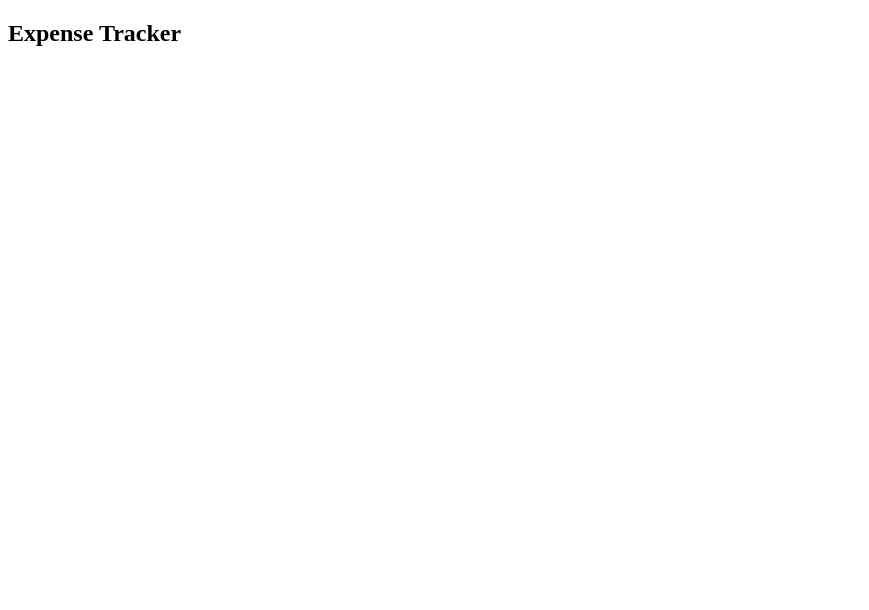
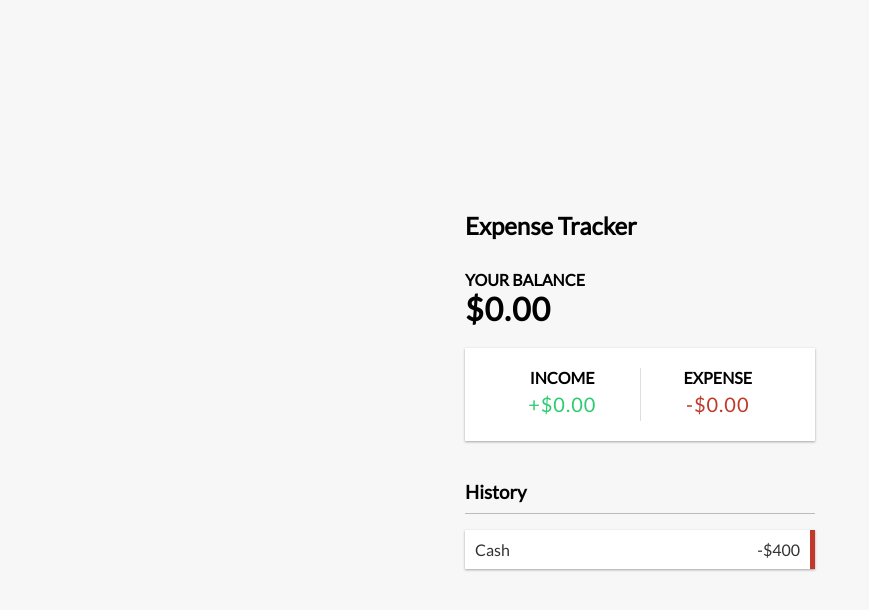
Before and after one commit to rajakrishna/MERN-Expense-Tracker, a React (Create React App) app: page / in a window 1280 px wide. Shown: the top 610 px of the page, without its empty margins (0-869 px from the left). Built offline with nearby package versions, Linux system fonts and the light colour scheme.

Commit message:
balance-tl-UI

```diff
--- a/src/App.css
+++ b/src/App.css
@@ -1,38 +1,151 @@
-.App {
-  text-align: center;
+@import url('https://fonts.googleapis.com/css?family=Lato&display=swap');
+
+:root {
+  --box-shadow: 0 1px 3px rgba(0, 0, 0, 0.12), 0 1px 2px rgba(0, 0, 0, 0.24);
 }
 
-.App-logo {
-  height: 40vmin;
-  pointer-events: none;
+* {
+  box-sizing: border-box;
 }
 
-@media (prefers-reduced-motion: no-preference) {
-  .App-logo {
-    animation: App-logo-spin infinite 20s linear;
-  }
-}
-
-.App-header {
-  background-color: #282c34;
-  min-height: 100vh;
+body {
+  background-color: #f7f7f7;
   display: flex;
   flex-direction: column;
   align-items: center;
   justify-content: center;
-  font-size: calc(10px + 2vmin);
-  color: white;
+  min-height: 100vh;
+  margin: 0;
+  font-family: 'Lato', sans-serif;
 }
 
-.App-link {
-  color: #61dafb;
+.container {
+  margin: 30px auto;
+  width: 350px;
 }
 
-@keyframes App-logo-spin {
-  from {
-    transform: rotate(0deg);
-  }
-  to {
-    transform: rotate(360deg);
-  }
+h1 {
+  letter-spacing: 1px;
+  margin: 0;
 }
+
+h3 {
+  border-bottom: 1px solid #bbb;
+  padding-bottom: 10px;
+  margin: 40px 0 10px;
+}
+
+h4 {
+  margin: 0;
+  text-transform: uppercase;
+}
+
+.inc-exp-container {
+  background-color: #fff;
+  box-shadow: var(--box-shadow);
+  padding: 20px;
+  display: flex;
+  justify-content: space-between;
+  margin: 20px 0;
+}
+
+.inc-exp-container>div {
+  flex: 1;
+  text-align: center;
+}
+
+.inc-exp-container>div:first-of-type {
+  border-right: 1px solid #dedede;
+}
+
+.money {
+  font-size: 20px;
+  letter-spacing: 1px;
+  margin: 5px 0;
+}
+
+.money.plus {
+  color: #2ecc71;
+}
+
+.money.minus {
+  color: #c0392b;
+}
+
+label {
+  display: inline-block;
+  margin: 10px 0;
+}
+
+input[type='text'],
+input[type='number'] {
+  border: 1px solid #dedede;
+  border-radius: 2px;
+  display: block;
+  font-size: 16px;
+  padding: 10px;
+  width: 100%;
+}
+
+.btn {
+  cursor: pointer;
+  background-color: #9c88ff;
+  box-shadow: var(--box-shadow);
+  color: #fff;
+  border: 0;
+  display: block;
+  font-size: 16px;
+  margin: 10px 0 30px;
+  padding: 10px;
+  width: 100%;
+}
+
+.btn:focus,
+.delete-btn:focus {
+  outline: 0;
+}
+
+.list {
+  list-style-type: none;
+  padding: 0;
+  margin-bottom: 40px;
+}
+
+.list li {
+  background-color: #fff;
+  box-shadow: var(--box-shadow);
+  color: #333;
+  display: flex;
+  justify-content: space-between;
+  position: relative;
+  padding: 10px;
+  margin: 10px 0;
+}
+
+.list li.plus {
+  border-right: 5px solid #2ecc71;
+}
+
+.list li.minus {
+  border-right: 5px solid #c0392b;
+}
+
+.delete-btn {
+  cursor: pointer;
+  background-color: #e74c3c;
+  border: 0;
+  color: #fff;
+  font-size: 20px;
+  line-height: 20px;
+  padding: 2px 5px;
+  position: absolute;
+  top: 50%;
+  left: 0;
+  transform: translate(-100%, -50%);
+  opacity: 0;
+  transition: opacity 0.3s ease;
+}
+
+.list li:hover .delete-btn {
+  opacity: 1;
+}
--- a/src/App.js
+++ b/src/App.js
@@ -1,11 +1,19 @@
 import React from "react";
 import "./App.css";
 import { Header } from "./components/Header";
+import { Balance } from "./components/Balance";
+import { IncomeExp } from "./components/IncomeExp";
+import { TranscationList } from "./components/TranscationList";
 
 function App() {
 	return (
 		<div>
 			<Header />
+			<div className="container">
+				<Balance />
+				<IncomeExp />
+				<TranscationList />
+			</div>
 		</div>
 	);
 }
--- /dev/null
+++ b/src/components/Balance.js
@@ -0,0 +1,10 @@
+import React from "react";
+
+export const Balance = () => {
+	return (
+		<div>
+			<h4>Your Balance</h4>
+			<h1 id="balance">$0.00</h1>
+		</div>
+	);
+};
--- /dev/null
+++ b/src/components/IncomeExp.js
@@ -0,0 +1,22 @@
+import React from "react";
+
+export const IncomeExp = () => {
+	return (
+		<div>
+			<div class="inc-exp-container">
+				<div>
+					<h4>Income</h4>
+					<p id="money-plus" class="money plus">
+						+$0.00
+					</p>
+				</div>
+				<div>
+					<h4>Expense</h4>
+					<p id="money-minus" class="money minus">
+						-$0.00
+					</p>
+				</div>
+			</div>
+		</div>
+	);
+};
--- /dev/null
+++ b/src/components/TranscationList.js
@@ -0,0 +1,15 @@
+import React from "react";
+
+export const TranscationList = () => {
+	return (
+		<div>
+			<h3>History</h3>
+			<ul id="list" class="list">
+				<li class="minus">
+					Cash <span>-$400</span>
+					<button class="delete-btn">x</button>
+				</li>
+			</ul>
+		</div>
+	);
+};
```
